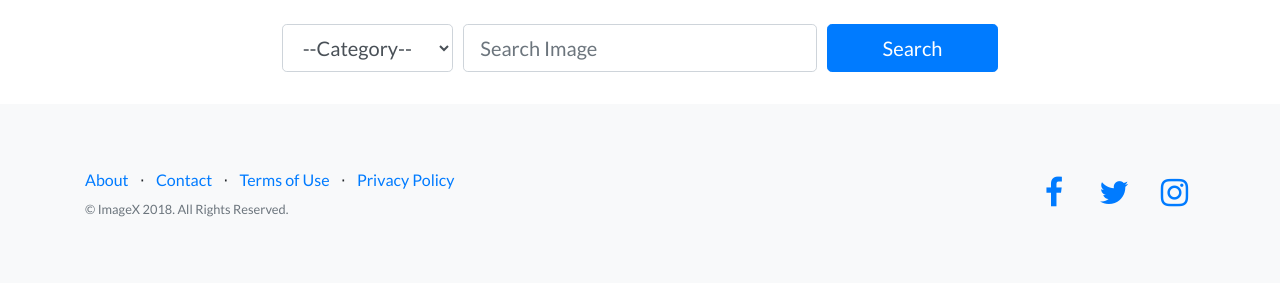
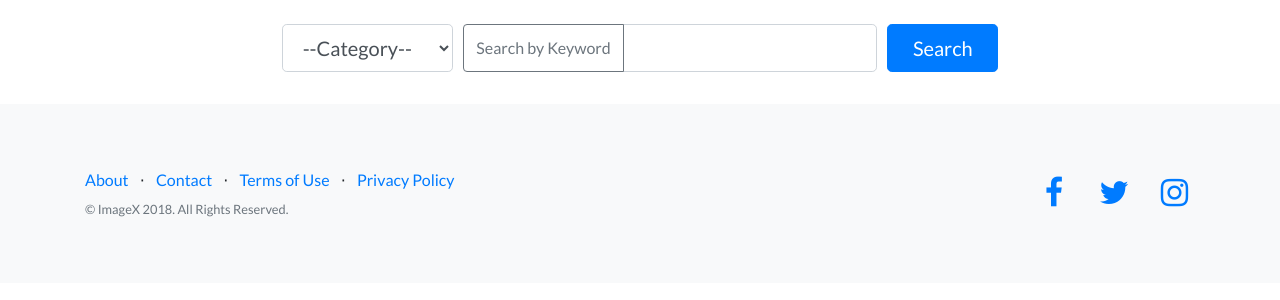
Before and after one commit to allen1124/CaThink, a Django app: page /images/ in a window 1280 px wide. Shown: the part 56-356 px from the top of the page. Run offline with Django 3.2, Linux system fonts and the light colour scheme; data that the repository does not hold is empty; some libraries are stand-ins or nearby versions.

Commit message:
Search function

```diff
--- a/images/views.py
+++ b/images/views.py
@@ -4,16 +4,27 @@ from django.db.models import Q
 from django.contrib.auth.decorators import login_required
 from .forms import ImageForm
 from .models import Image
+from django.contrib.auth.models import User
 
 
 def image_search(request):
 	queryset_list = Image.objects.all()
-	query = request.GET.get("q")
-	category = request.GET.get("cat")
+	query_string_q = request.GET.get("q")
+	query_string_p = request.GET.get("p")
+	query_category = request.GET.get("cat")
+	query = None
+	if query_string_q:
+		query = Q(tag=query_string_q)
+	elif query_string_p:
+		try:
+			user = User.objects.get(username=query_string_p)
+		except User.DoesNotExist:
+			pass
+		query = Q(user=user)
+	if query_category:
+		query = query & Q(category=query_category)
 	if query:
-		queryset_list = queryset_list.filter(Q(tag=query))
-	if category:
-		queryset_list = queryset_list.filter(Q(category=category))
+		queryset_list = queryset_list.filter(query)
 	context = {
 		"imagesList": queryset_list,
 	}
--- a/templates/head.html
+++ b/templates/head.html
@@ -20,6 +20,8 @@
 
     <!-- Custom styles for this template -->
     <link href="{% static 'css/landing-page.min.css' %}" rel="stylesheet">
+
+	<script src="https://ajax.googleapis.com/ajax/libs/jquery/3.3.1/jquery.min.js"></script>
 
     <!-- Custom icon -->
     <link rel="shortcut icon" href="{% static 'img//favicon.ico' %}" type="image/x-icon">
--- a/templates/images.html
+++ b/templates/images.html
@@ -28,11 +28,13 @@
 						<option value="Street, and Travel">Street, and Travel</option>
 					</select>
 				</div>
-                <div class="col-12 col-md-6 mb-2 mb-md-0">
-                    <input type="search" name="q" value="{{ request.GET.q }}" class="form-control form-control-lg"
-                           placeholder="Search Image">
-                </div>
-                <div class="col-12 col-md-3">
+				<div class="input-group col-12 col-md-7">
+					<div class="input-group-prepend">
+						<button class="btn btn-outline-secondary" type="button" id="search_by">Search by Keyword</button>
+					</div>
+					<input type="search" id="query" name="q" value="{{ request.GET.q }}" class="form-control form-control-lg">
+				</div>
+                <div class="col-12 col-md-2">
                     <button type="submit" class="btn btn-block btn-lg btn-primary">Search</button>
                 </div>
             </div>
@@ -69,5 +71,14 @@
     </div>
 	<script type="text/javascript">
   		document.getElementById('cat').value = "{{ request.GET.cat }}";
+  		$('#search_by').click(function(e){
+			$(this).text(function(_, value) {
+                return value == 'Search by Keyword' ? 'Search by Photographer' : 'Search by Keyword';
+            });
+			if($('#query').attr('name') == 'q')
+				$('#query').attr('name', 'p');
+			else
+			    $('#query').attr('name', 'q');
+        });
 	</script>
 {% endblock %}
```
Also changed, not shown: ImageX/forms.py (+9 -9 lines).
